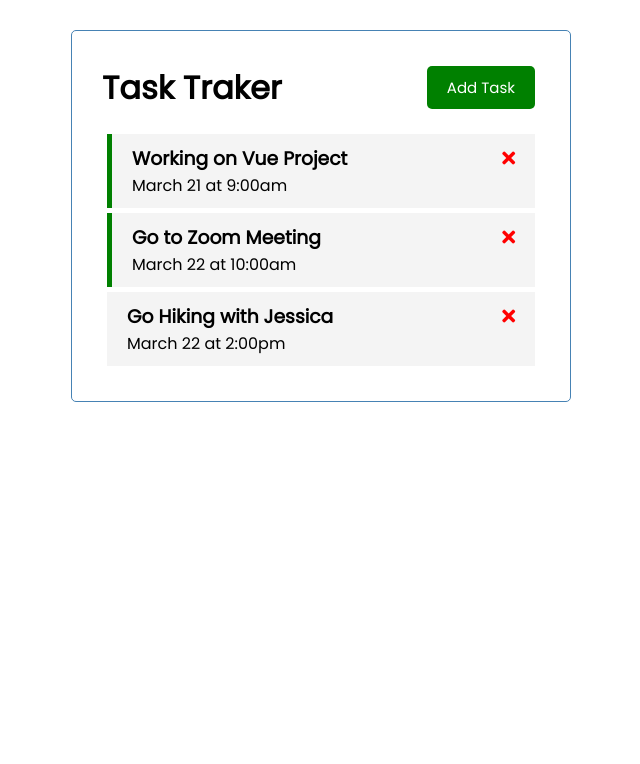
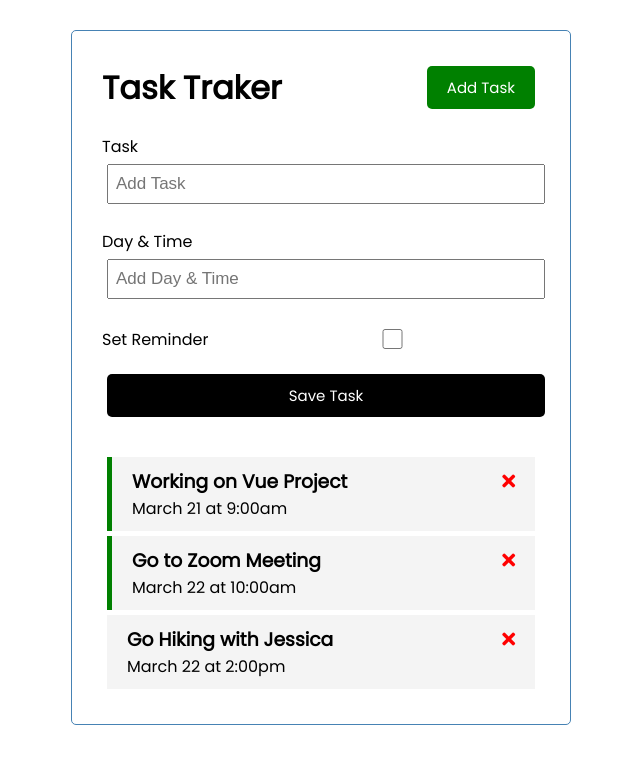
Before and after one commit to broof716/vue-task-traker, a Vue app: page / in a window 1280 px wide. Shown: the top 764 px of the page, without its empty margins (319-959 px from the left). Built offline with nearby package versions, Linux system fonts and the light colour scheme.

Commit message:
Created AddTask.vue to add tasksto project

```diff
--- a/src/App.vue
+++ b/src/App.vue
@@ -1,19 +1,26 @@
 <template>
 <div class="container">
   <Header title="Task Traker" />
-  <Tasks @delete-task="deleteTask" :tasks="tasks" />
+  <AddTask @add-task="addTask" />
+  <Tasks
+    @toggle-reminder="toggleReminder"
+    @delete-task="deleteTask"
+    :tasks="tasks"
+  />
 </div>
 </template>
 
 <script>
 import Header from './components/Header'
 import Tasks from './components/Tasks'
+import AddTask from './components/AddTask'
 
 export default {
   name: 'App',
   components: {
     Header,
     Tasks,
+    AddTask,
   },
   data() {
     return {
@@ -21,10 +28,20 @@
     }
   },
   methods: {
+    addTask(task) {
+      this.tasks = [...this.tasks, task]
+    },
     deleteTask(id) {
       if(confirm('Are you sure?')) {
-        this.tasks = this.tasks.filter((task) => task.id !== id)
+        this.tasks = this.tasks.filter((task) => task.id
+        !== id)
       }
+    },
+    toggleReminder(id) {
+      this.tasks = this.tasks.map((task) =>
+        task.id === id ? { ...task, reminder: !task.
+        reminder } : task
+      )
     },
   },
   created() {
--- /dev/null
+++ b/src/components/AddTask.vue
@@ -0,0 +1,90 @@
+<template>
+    <form @submit="onSubmit" class="add-form">
+    <div class="form-control">
+      <label>Task</label>
+      <input type="text" v-model="text" name="text" placeholder="Add Task" />
+    </div>
+    <div class="form-control">
+      <label>Day & Time</label>
+      <input
+        type="text"
+        v-model="day"
+        name="day"
+        placeholder="Add Day & Time"
+      />
+    </div>
+    <div class="form-control form-control-check">
+      <label>Set Reminder</label>
+      <input type="checkbox" v-model="reminder" name="reminder" />
+    </div>
+
+    <input type="submit" value="Save Task" class="btn btn-block" />
+  </form>
+</template>
+
+<script>
+export default {
+  name: 'AddTask',
+  data() {
+    return {
+      text: '',
+      day: '',
+      reminder: false,
+    }
+  },
+  methods: {
+    onSubmit(e) {
+      e.preventDefault();
+
+      if(!this.text) {
+        alert('Please add a task')
+        return
+      }
+
+      const newTask = {
+        id: Math.floor(Math.random() *100000),
+        text: this.text,
+        day: this.day,
+        reminder: this.reminder
+      }
+
+      this.$emit('add-task', newTask)
+
+      this.text = ''
+      this.day = ''
+      this.reminder = false
+    }
+  }
+}
+</script>
+
+<style scoped>
+.add-form {
+  margin-bottom: 40px;
+}
+.form-control {
+  margin: 20px 0;
+}
+.form-control label {
+  display: block;
+}
+.form-control input {
+  width: 100%;
+  height: 40px;
+  margin: 5px;
+  padding: 3px 7px;
+  font-size: 17px;
+}
+.form-control-check {
+  display: flex;
+  align-items: center;
+  justify-content: space-between;
+}
+.form-control-check label {
+  flex: 1;
+}
+.form-control-check input {
+  flex: 2;
+  height: 20px;
+}
+</style>
--- a/src/components/Task.vue
+++ b/src/components/Task.vue
@@ -1,8 +1,11 @@
 <template>
-  <div :class="[task.reminder ? 'reminder' : '', 'task']">
+  <div
+    @dblclick="$emit('toggle-reminder', task.id)"
+    :class="[task.reminder ? 'reminder' : '', 'task']"
+  >
     <h3>
       {{ task.text }}
-      <i @click="onDelete(task.id)" class="fas fa-times"></i>
+      <i @click="$emit('delete-task', task.id)" class="fas fa-times"></i>
     </h3>
     <p>{{ task.day }}</p>
   </div>
@@ -12,13 +15,8 @@
 export default {
   name: 'Task',
   props: {
-    task: Object
+    task: Object,
   },
-  methods: {
-    onDelete(id) {
-      this.$emit('delete-task', id)
-    }
-  }
 }
 </script>
 
@@ -26,22 +24,18 @@
 .fas {
   color: red;
 }
-
 .task {
   background: #f4f4f4;
   margin: 5px;
   padding: 10px 20px;
   cursor: pointer;
 }
-
 .task.reminder {
   border-left: 5px solid green;
 }
-
 .task h3 {
   display: flex;
   align-items: center;
   justify-content: space-between;
 }
-
 </style>
--- a/src/components/Tasks.vue
+++ b/src/components/Tasks.vue
@@ -1,12 +1,16 @@
+
 <template>
   <div :key="task.id" v-for="task in tasks">
-    <Task @delete-task="$emit('delete-task', task.id)" :task="task" />
+    <Task
+      @toggle-reminder="$emit('toggle-reminder', task.id)"
+      @delete-task="$emit('delete-task', task.id)"
+      :task="task"
+    />
   </div>
 </template>
 
 <script>
 import Task from './Task'
-
 export default {
   name: 'Tasks',
   props: {
@@ -15,6 +19,6 @@
   components: {
     Task,
   },
-  emits: ['delete-task'],
+  emits: ['delete-task', 'toggle-reminder'],
 }
 </script>
```
